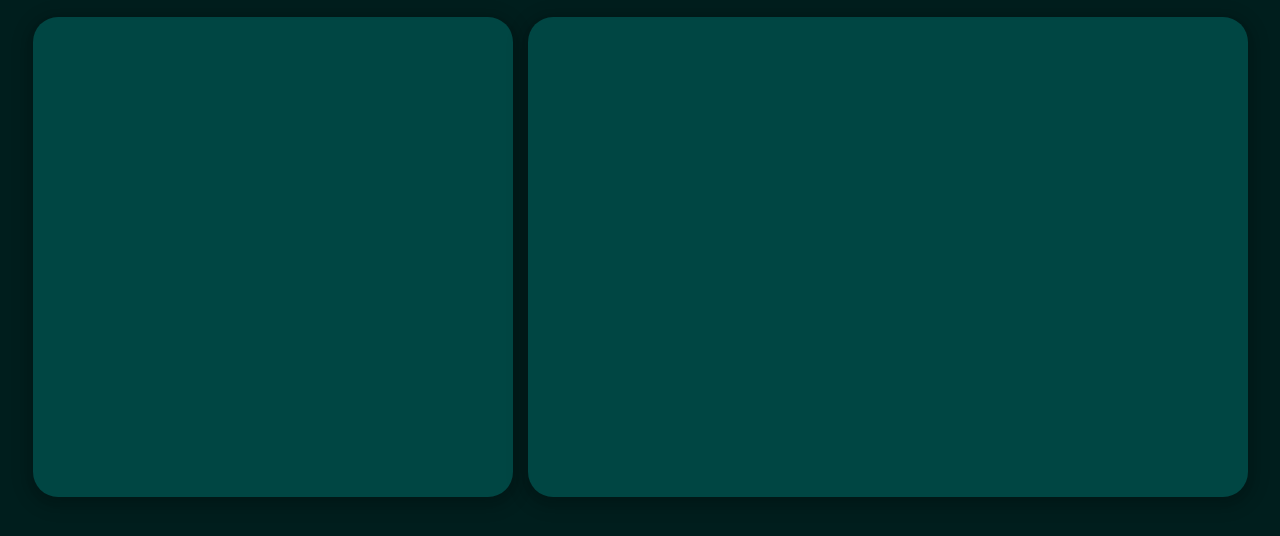
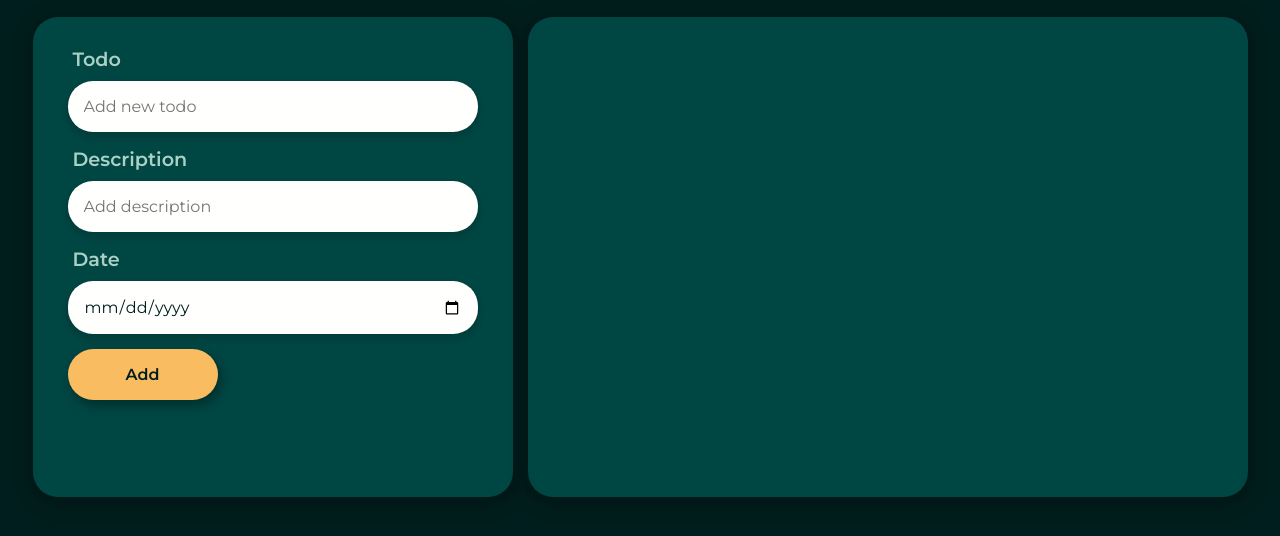
Before and after one commit to Keosh22/Todo-List, a plain HTML site: page index.html in a window 1280 px wide. Shown: the part 182-718 px from the top of the page. Drawn offline with Linux system fonts and the light colour scheme; a web font is replaced by a local one.

Commit message:
form section

```diff
--- a/index.html
+++ b/index.html
@@ -22,7 +22,19 @@
       <div class="container">
         <!-- Left -->
          <section class="form-container">
-
+            <div class="input-container">
+              <label class="" for="todo">Todo</label>
+              <input type="text" id="todo" class="input-form" placeholder="Add new todo">
+            </div>
+            <div class="input-container">
+              <label for="description">Description</label>
+              <input type="text" id="description" class="input-form" placeholder="Add description">
+            </div>
+            <div class="input-container">
+              <label class="" for="date">Date</label>
+              <input type="date" id="date" class="input-form" placeholder="Add new todo">
+            </div>
+            <button id="add-btn">Add</button>
          </section>
         <!-- Right -->
          <section class="list-container">
--- a/style.css
+++ b/style.css
@@ -52,7 +52,7 @@ main{
   flex-direction: column;
   justify-content: start;
   align-items: start;
-  padding: 12px 8px 12px 8px;
+  padding: 30px 35px;
   min-height: 60vh;
   min-width: 60vh;
   border-radius: 25px;
@@ -70,3 +70,54 @@ main{
   border-radius: 25px;
   box-shadow: 0 4px 8px 5px rgba(0,0,0, 0.1), 0 4px 20px 5px rgba(0,0,0, 0.1);
 }
+
+.input-container{
+  display: flex;
+  flex-direction: column;
+  gap: 5px;
+  margin-bottom: 15px;
+  width: 100%;
+}
+
+.input-form{
+  padding: 16px 16px;
+  border-radius: 25px;
+  border: 0;
+  box-shadow: 0 4px 4px 3px rgba(0,0,0, 0.1);
+  background-color: #fffffe;
+  outline: none;
+}
+
+input[type=text], input[type=date]{
+  font-size: 1rem;
+  font-family: 'montserrat';
+  color: #001e1d;
+}
+
+label{
+  font-family: 'montserrat';
+  font-weight: 600;
+  font-size: 1.2rem;
+  color: #abd1c6;
+  margin-left: 5px;
+  margin-bottom: 5px;
+}
+
+button{
+  min-width: 150px;
+  padding: 16px 16px;
+  font-family: 'montserrat';
+  font-weight: 600;
+  font-size: 1rem;
+  color: #001e1d;
+  background-color: #f9bc60;
+  border: 0;
+  border-radius: 75px;
+  box-shadow: 3px 5px 10px 1px rgba(0,0,0, 0.3);
+  cursor: pointer;
+}
+
+button:hover{
+  background-color: #e16162;
+  transition: 0.15s ease-in-out;
+}
```
